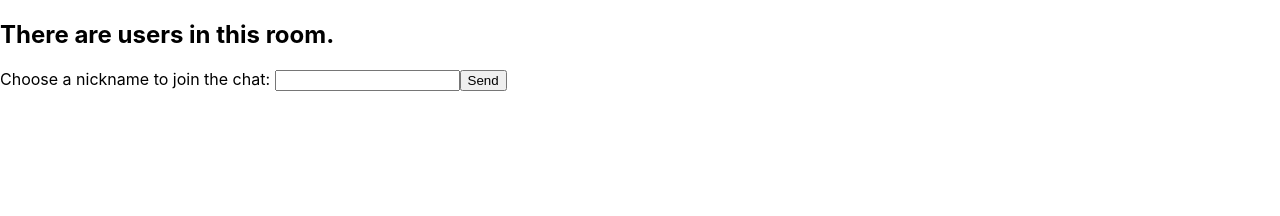
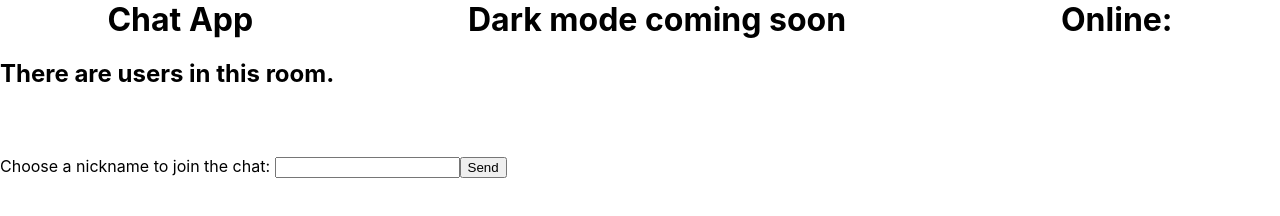
Before and after one commit to Sebastian-Webster/web-socket-app, a website: page index.html in a window 1280 px wide. Drawn offline with nearby package versions, Linux system fonts and the light colour scheme; no server answers.

Commit message:
change header

```diff
--- a/clientScript.js
+++ b/clientScript.js
@@ -35,6 +35,7 @@ nameForm.addEventListener('submit', function (e) {
         socket.emit('choose name', nickname.value);
         nameForm.className = 'hidden' //remove name form once chosen
         chatForm.className = '' //and show chat form by removing hidden class
+        chatMessage.focus()
     }
 });
 
--- a/index.html
+++ b/index.html
@@ -7,6 +7,11 @@
 </head>
 
 <body>
+  <header>
+    <h1>Chat App</h1>
+    <h1>Dark mode coming soon</h1>
+    <h1>Online: <span id="userCount"></span></h1>
+  </header>
   <h2> There are <span id="userCount"></span> users in this room. </h2>
   <ul id="messages"></ul>
 
--- a/styles.css
+++ b/styles.css
@@ -1,7 +1,19 @@
 body {
     margin: 0;
-    padding-bottom: 3rem;
     font-family: -apple-system, BlinkMacSystemFont, "Segoe UI", Roboto, Helvetica, Arial, sans-serif;
+}
+
+header {
+    position: sticky;
+    top: 0px;
+    background-color: white;
+    display: flex;
+    justify-content: space-around;
+    align-items: center;
+}
+
+header > h1 {
+    margin: 0px;
 }
 
 #chatForm {
@@ -43,6 +55,7 @@ body {
     list-style-type: none;
     margin: 0;
     padding: 0;
+    padding-bottom: 3rem;
 }
 
 #messages>li {
```
